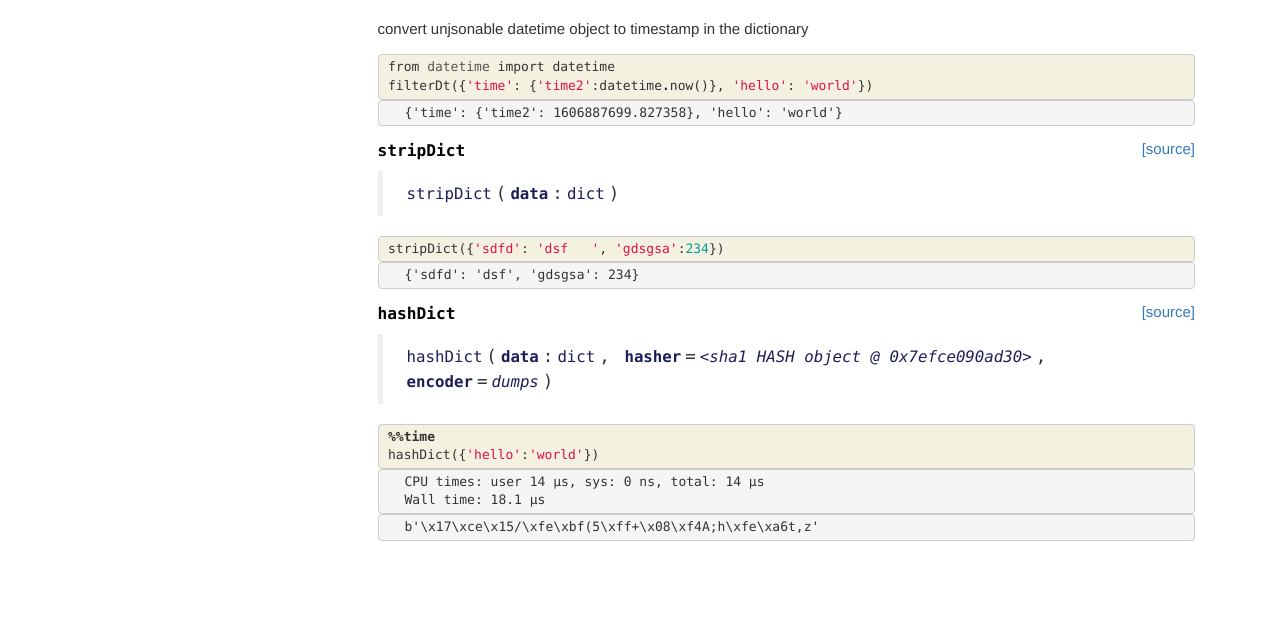
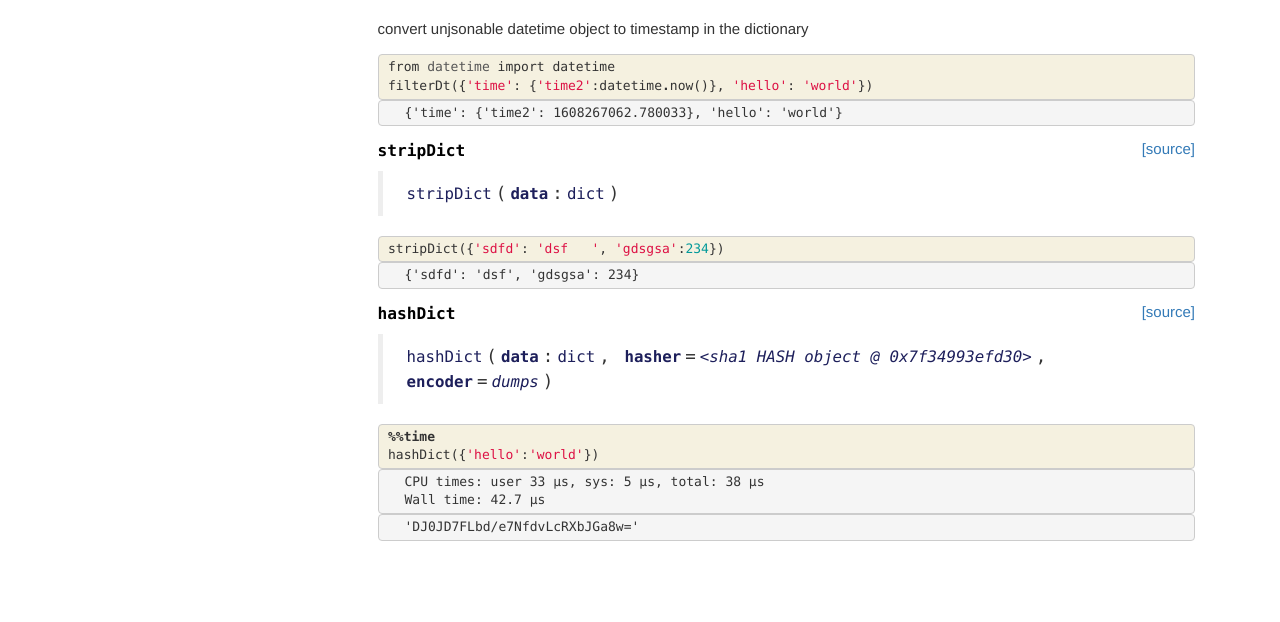
Before and after one commit to thanakijwanavit/nicHelper, a Jekyll site: the page built from docs/dictUtil.html, in a window 1280 px wide. Shown: the part 964-1586 px from the top of the page. Built offline with Jekyll 4.4.1, drawn with Linux system fonts in a browser that asks for light colours; nearby versions of some CDN libraries; comment, search, counter and statistics services are not loaded.

Commit message:
convert output of hash to string

```diff
--- a/docs/dictUtil.html
+++ b/docs/dictUtil.html
@@ -225,7 +225,7 @@ False
 
 
 <div class="output_text output_subarea output_execute_result">
-<pre>{&#39;time&#39;: {&#39;time2&#39;: 1606887699.827358}, &#39;hello&#39;: &#39;world&#39;}</pre>
+<pre>{&#39;time&#39;: {&#39;time2&#39;: 1608267062.780033}, &#39;hello&#39;: &#39;world&#39;}</pre>
 </div>
 
 </div>
@@ -311,7 +311,7 @@ False
 
 
 <div class="output_markdown rendered_html output_subarea ">
-<h4 id="hashDict" class="doc_header"><code>hashDict</code><a href="https://github.com/thanakijwanavit/nicHelper/tree/master/nicHelper/dictUtil.py#L38" class="source_link" style="float:right">[source]</a></h4><blockquote><p><code>hashDict</code>(<strong><code>data</code></strong>:<code>dict</code>, <strong><code>hasher</code></strong>=<em><code>&lt;sha1 HASH object @ 0x7efce090ad30&gt;</code></em>, <strong><code>encoder</code></strong>=<em><code>dumps</code></em>)</p>
+<h4 id="hashDict" class="doc_header"><code>hashDict</code><a href="https://github.com/thanakijwanavit/nicHelper/tree/master/nicHelper/dictUtil.py#L38" class="source_link" style="float:right">[source]</a></h4><blockquote><p><code>hashDict</code>(<strong><code>data</code></strong>:<code>dict</code>, <strong><code>hasher</code></strong>=<em><code>&lt;sha1 HASH object @ 0x7f34993efd30&gt;</code></em>, <strong><code>encoder</code></strong>=<em><code>dumps</code></em>)</p>
 </blockquote>
 
 </div>
@@ -352,8 +352,8 @@ False
 <div class="output_area">
 
 <div class="output_subarea output_stream output_stdout output_text">
-<pre>CPU times: user 14 µs, sys: 0 ns, total: 14 µs
-Wall time: 18.1 µs
+<pre>CPU times: user 33 µs, sys: 5 µs, total: 38 µs
+Wall time: 42.7 µs
 </pre>
 </div>
 </div>
@@ -363,7 +363,7 @@ Wall time: 18.1 µs
 
 
 <div class="output_text output_subarea output_execute_result">
-<pre>b&#39;\x17\xce\x15/\xfe\xbf(5\xff+\x08\xf4A;h\xfe\xa6t,z&#39;</pre>
+<pre>&#39;DJ0JD7FLbd/e7NfdvLcRXbJGa8w=&#39;</pre>
 </div>
 
 </div>
--- a/nicHelper/__init__.py
+++ b/nicHelper/__init__.py
@@ -1 +1 @@
-__version__ = "0.0.16"
+__version__ = "0.0.17"
--- a/nicHelper/dictUtil.py
+++ b/nicHelper/dictUtil.py
@@ -34,7 +34,8 @@ def stripDict(data:dict):
   return {k: v.strip() if type(v) == str else v for k,v in data.items()}
 
 # Cell
-import hashlib, pickle
+import hashlib, pickle, base64
 def hashDict(data:dict, hasher= hashlib.sha1(), encoder = pickle.dumps):
   hasher.update(encoder(data))
-  return hasher.digest()
+  rawHash = hasher.digest()
+  return base64.b64encode(rawHash).decode()
```
Also changed, not shown: 2 other files.
